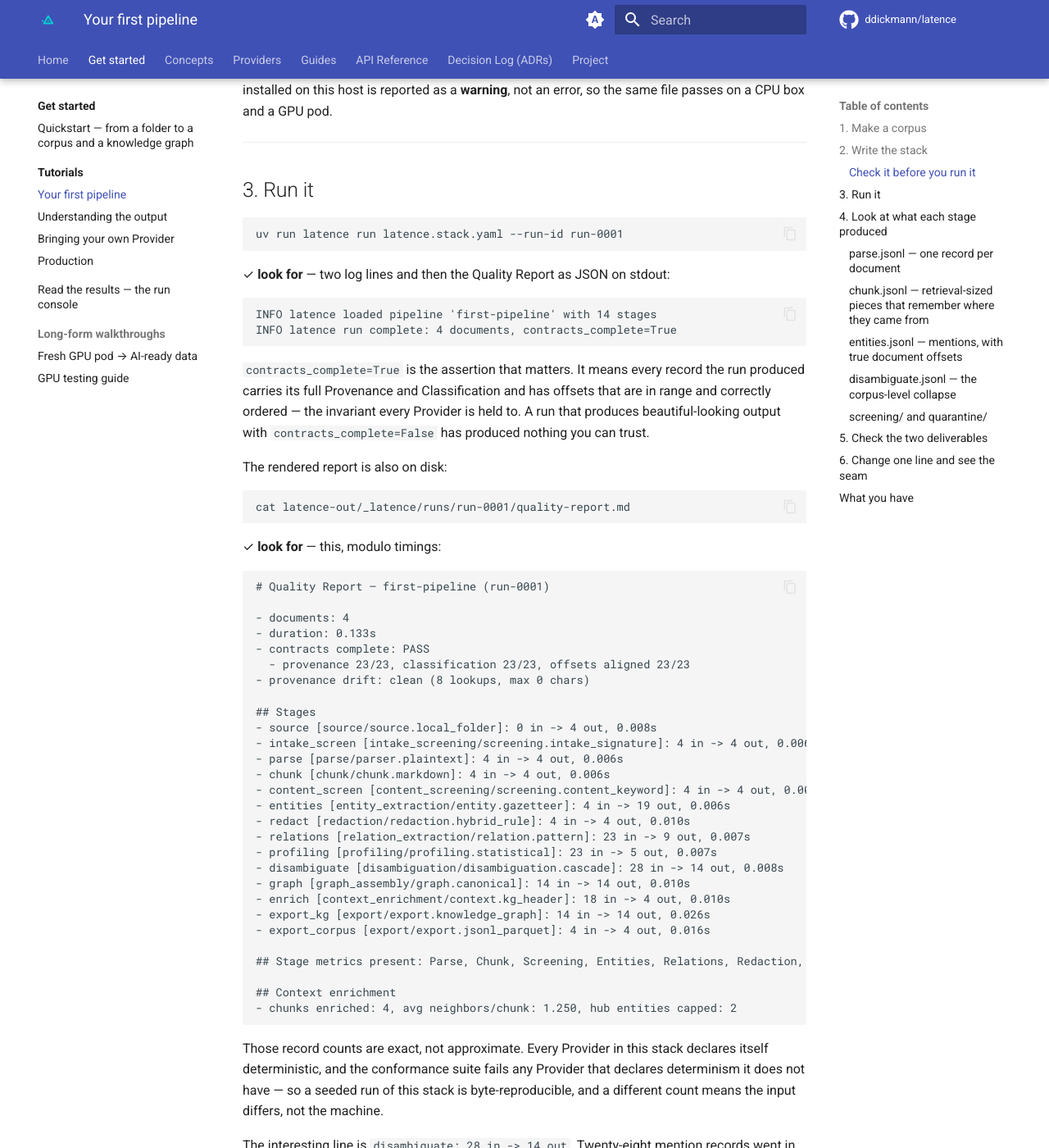
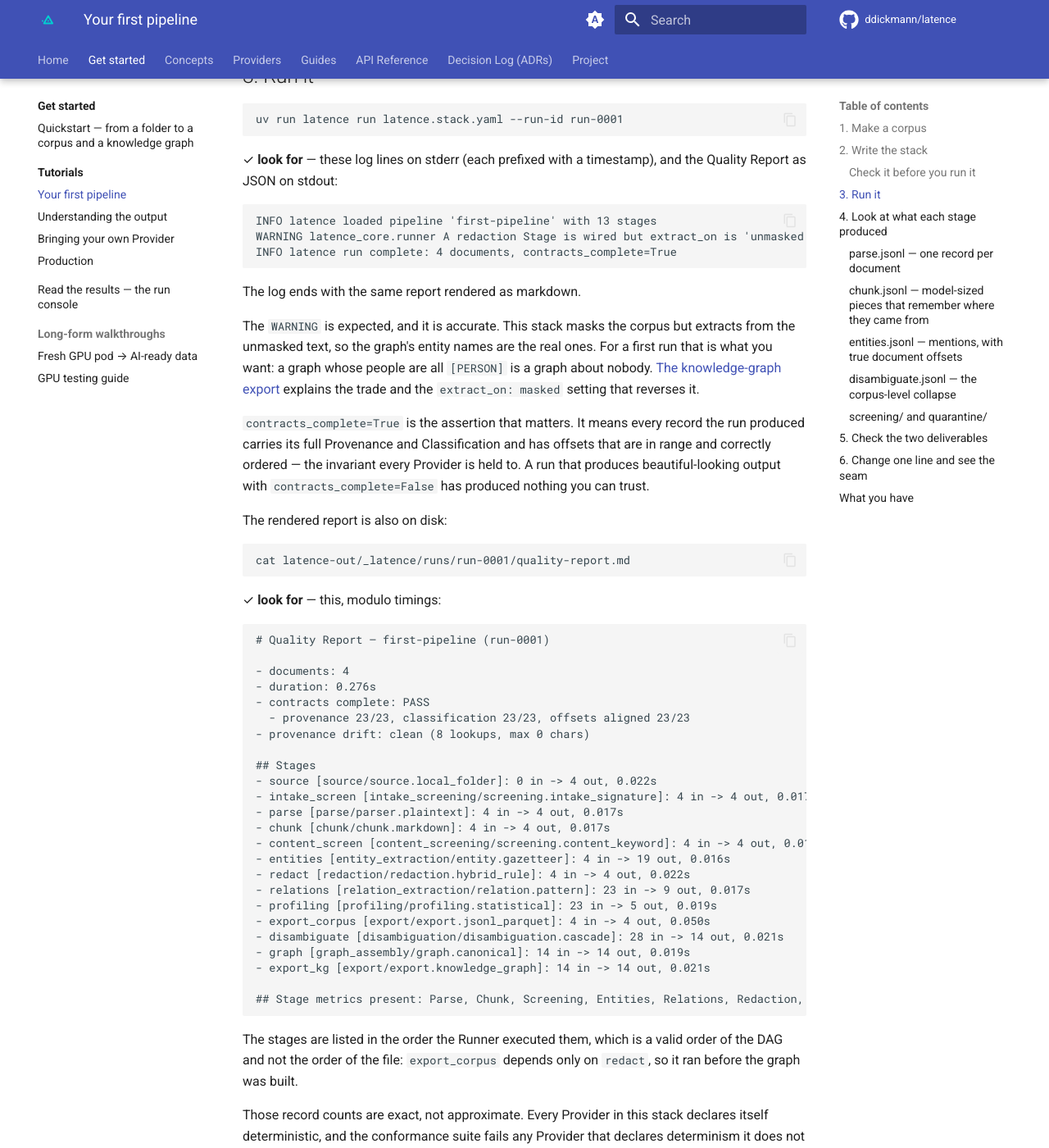
Before and after one commit to ddickmann/latence, an MkDocs documentation site: the page built from docs/tutorials/01-your-first-pipeline.md, in a window 1280 px wide and 1400 px high, scrolled down 4379 px. Shown: the whole window at 82% size. Built offline with MkDocs 1.6.1 and Material for MkDocs 9.7.7, drawn with Linux system fonts in a browser that asks for light colours; comment, search, counter and statistics services are not loaded; some of the changed text lies outside the part shown.

Commit message:
Docs: tutorial 1 shows the output of the thirteen-stage stack it builds
The stack in section 2 was already current; the sample output below it
was not. The run log, the Quality Report, the checkpoint list, the
export listing and the node table are replaced with what the stack
prints today. The enrich stage, the BM25 files and the centrality
column are gone, and the node check reads mention and document counts
instead. The expected warning about unmasked entity names in the graph
is shown and explained.

````diff
--- a/docs/tutorials/01-your-first-pipeline.md
+++ b/docs/tutorials/01-your-first-pipeline.md
@@ -1,10 +1,4 @@
 # Tutorial 1 — Your first pipeline
-
-!!! warning "Written before the retrieval tooling was removed"
-    This page predates [ADR-0068](../adr/0068-query-time-retrieval-tooling-is-removed-embedders-stay-only-as-a-resolution-signal.md), which removed the query-time retrieval
-    tooling together with Context Enrichment (`enrich`), graph features, hyperedges, the
-    BM25 / sparse / multi-vector export signals and the Qdrant sink. The stack in §2 is current; sample output further down that shows an `enrich` stage, a *Context enrichment* report section, `bm25-*` files or a `centrality` column is from before the removal.
-    The page is kept until it is rewritten.
 
 **What you will build.** A folder of four ordinary documents turned into an AI-ready corpus: chunked
 and PII-masked text with vectors, a knowledge graph whose entities are resolved across documents,
@@ -12,9 +6,9 @@ and a Quality Report that substantiates all of it. Then you will take the
 pipeline apart and see what each of the thirteen stages actually produced.
 
 **Prerequisites.** A clone of the framework with `uv sync` run, and nothing else. This tutorial uses
-only the in-core reference Providers, so it needs **no network, no model downloads and no GPU**, and
-the whole run finishes in well under a second. That is deliberate: you should be able to see the
-shape of the system before you spend anything on it.
+only the CPU reference Providers, so it needs **no network, no model downloads and no GPU**, and
+the pipeline itself finishes in well under a second. That is deliberate: you should be able to see
+the shape of the system before you spend anything on it.
 
 **Time.** About 20 minutes, most of it reading output.
 
@@ -190,7 +184,8 @@ Three details worth pausing on:
   redaction and extraction are independent branches over the same chunk stream. `export_corpus`
   reads `redact`, which is what makes the exported corpus masked.
 * **`embedder` is a nested `{provider, config}` block.** A Provider can resolve
-  another Provider through the same registry, so an optional signal bolts on without a new stage.
+  another Provider through the same registry, so the corpus export gets its vectors without a new
+  stage. Leave the block out and the export writes the same rows with no `embedding`.
 * **`storage_uri` is an fsspec URI.** `file://./latence-out` here; `s3://bucket/prefix` works
   unchanged, and nothing else in the file changes.
 
@@ -223,12 +218,22 @@ box and a GPU pod.
 uv run latence run latence.stack.yaml --run-id run-0001
 ```
 
-✓ **look for** — two log lines and then the Quality Report as JSON on stdout:
+✓ **look for** — these log lines on stderr (each prefixed with a timestamp), and the Quality
+Report as JSON on stdout:
 
 ```
-INFO latence loaded pipeline 'first-pipeline' with 14 stages
+INFO latence loaded pipeline 'first-pipeline' with 13 stages
+WARNING latence_core.runner A redaction Stage is wired but extract_on is 'unmasked': the exported corpus is masked while the knowledge graph is NOT. ...
 INFO latence run complete: 4 documents, contracts_complete=True
 ```
+
+The log ends with the same report rendered as markdown.
+
+The `WARNING` is expected, and it is accurate. This stack masks the corpus but extracts from the
+unmasked text, so the graph's entity names are the real ones. For a first run that is what you
+want: a graph whose people are all `[PERSON]` is a graph about nobody.
+[The knowledge-graph export](../anatomy/04-knowledge-graph-export.md#42-what-the-export-does-not-redact)
+explains the trade and the `extract_on: masked` setting that reverses it.
 
 `contracts_complete=True` is the assertion that matters. It means every record the run produced
 carries its full Provenance and Classification and has offsets that are in range and correctly
@@ -247,43 +252,43 @@ cat latence-out/_latence/runs/run-0001/quality-report.md
 # Quality Report — first-pipeline (run-0001)
 
 - documents: 4
-- duration: 0.133s
+- duration: 0.276s
 - contracts complete: PASS
   - provenance 23/23, classification 23/23, offsets aligned 23/23
 - provenance drift: clean (8 lookups, max 0 chars)
 
 ## Stages
-- source [source/source.local_folder]: 0 in -> 4 out, 0.008s
-- intake_screen [intake_screening/screening.intake_signature]: 4 in -> 4 out, 0.006s
-- parse [parse/parser.plaintext]: 4 in -> 4 out, 0.006s
-- chunk [chunk/chunk.markdown]: 4 in -> 4 out, 0.006s
-- content_screen [content_screening/screening.content_keyword]: 4 in -> 4 out, 0.007s
-- entities [entity_extraction/entity.gazetteer]: 4 in -> 19 out, 0.006s
-- redact [redaction/redaction.hybrid_rule]: 4 in -> 4 out, 0.010s
-- relations [relation_extraction/relation.pattern]: 23 in -> 9 out, 0.007s
-- profiling [profiling/profiling.statistical]: 23 in -> 5 out, 0.007s
-- disambiguate [disambiguation/disambiguation.cascade]: 28 in -> 14 out, 0.008s
-- graph [graph_assembly/graph.canonical]: 14 in -> 14 out, 0.010s
-- enrich [context_enrichment/context.kg_header]: 18 in -> 4 out, 0.010s
-- export_kg [export/export.knowledge_graph]: 14 in -> 14 out, 0.026s
-- export_corpus [export/export.jsonl_parquet]: 4 in -> 4 out, 0.016s
+- source [source/source.local_folder]: 0 in -> 4 out, 0.022s
+- intake_screen [intake_screening/screening.intake_signature]: 4 in -> 4 out, 0.017s
+- parse [parse/parser.plaintext]: 4 in -> 4 out, 0.017s
+- chunk [chunk/chunk.markdown]: 4 in -> 4 out, 0.017s
+- content_screen [content_screening/screening.content_keyword]: 4 in -> 4 out, 0.016s
+- entities [entity_extraction/entity.gazetteer]: 4 in -> 19 out, 0.016s
+- redact [redaction/redaction.hybrid_rule]: 4 in -> 4 out, 0.022s
+- relations [relation_extraction/relation.pattern]: 23 in -> 9 out, 0.017s
+- profiling [profiling/profiling.statistical]: 23 in -> 5 out, 0.019s
+- export_corpus [export/export.jsonl_parquet]: 4 in -> 4 out, 0.050s
+- disambiguate [disambiguation/disambiguation.cascade]: 28 in -> 14 out, 0.021s
+- graph [graph_assembly/graph.canonical]: 14 in -> 14 out, 0.019s
+- export_kg [export/export.knowledge_graph]: 14 in -> 14 out, 0.021s
 
-## Stage metrics present: Parse, Chunk, Screening, Entities, Relations, Redaction, Profiling, ...
+## Stage metrics present: Parse, Chunk, Screening, Entities, Relations, Redaction, Profiling, Disambiguation, Graph
+```
 
-## Context enrichment
-- chunks enriched: 4, avg neighbors/chunk: 1.250, hub entities capped: 2
-```
+The stages are listed in the order the Runner executed them, which is a valid order of the DAG
+and not the order of the file: `export_corpus` depends only on `redact`, so it ran before the
+graph was built.
 
 Those record counts are exact, not approximate. Every Provider in this stack declares itself
 deterministic, and the conformance suite fails any Provider that declares determinism it does not
 have — so a seeded run of this stack is byte-reproducible, and a different count means the input
 differs, not the machine.
 
-The interesting line is `disambiguate: 28 in -> 14 out`. Twenty-eight mention records went in and
-fourteen canonical records came out: the resolver collapsed "Acme", "Acme Corporation" and "Acme" in
-three different documents into one node. That collapse is the entire reason the graph is worth
-building, and it is why the pipeline does resolution *after* extraction rather than forcing one
-schema up front.
+The interesting line is `disambiguate: 28 in -> 14 out`. Twenty-eight records went in (19 entity
+mentions and 9 relations) and fourteen came out (5 canonical entities, and the 9 relations
+rewritten onto them): the resolver collapsed the seven mentions of Acme, found in three different
+documents, into one node. That collapse is the entire reason the graph is worth building, and it
+is why the pipeline does resolution *after* extraction rather than forcing one schema up front.
 
 ---
 
@@ -297,8 +302,8 @@ inspectable dataset the next stage reads.
 ls latence-out/_latence/runs/run-0001/checkpoints/
 ```
 
-✓ **look for** — one `.jsonl` per stage: `source`, `intake_screen`, `parse`, `chunk`,
-`content_screen`, `entities`, `relations`, `redact`, `profiling`, `disambiguate`, `graph`, `enrich`,
+✓ **look for** — one `.jsonl` per stage, thirteen in all: `source`, `intake_screen`, `parse`,
+`chunk`, `content_screen`, `entities`, `relations`, `redact`, `profiling`, `disambiguate`, `graph`,
 `export_kg`, `export_corpus`.
 
 Walk down them. (`python -m json.tool` is enough; `jq` is nicer.)
@@ -314,7 +319,7 @@ head -c 400 latence-out/_latence/runs/run-0001/checkpoints/parse.jsonl
 and a content-addressed `document_id` of the form `sha256:<64 hex>`. That id is how the document is
 identified for the rest of its life — including by `latence retract` and `latence purge`.
 
-### `chunk.jsonl` — retrieval-sized pieces that remember where they came from
+### `chunk.jsonl` — model-sized pieces that remember where they came from
 
 ✓ **look for** — each chunk carries `token_count`, an `offset_map`, and a `page_slice` listing
 exactly the document pages its `[char_start, char_end)` span overlaps. A chunk is *self-describing*:
@@ -355,8 +360,8 @@ ls latence-out/_latence/runs/run-0001/screening/ latence-out/_latence/runs/run-0
 ✓ **look for** — a `.jsonl` for each of the two screening checkpoints, and empty quarantine files.
 Nothing in this corpus is oversized, malformed or injection-bearing, so nothing was held back. Run
 `latence-demo` if you want to see them populated: its bundled corpus plants a zip bomb, an oversized
-file, a type-spoofed PDF and a prompt-injection payload, and the demo exits non-zero if any of them
-gets through.
+file, a type-spoofed PDF and a prompt-injection payload. The first three are quarantined, the
+fourth is flagged, and the demo exits non-zero if any of the four checks disagrees.
 
 ---
 
@@ -366,11 +371,11 @@ gets through.
 ls latence-out/_latence/runs/run-0001/export/
 ```
 
-✓ **look for** — eight files:
+✓ **look for** — six files:
 
 ```
-bm25-postings.parquet  graph-edges.parquet  graph.graphml  records.jsonl
-bm25-stats.json        graph-nodes.parquet  graph.ttl      records.parquet
+graph-edges.parquet  graph.graphml  records.jsonl
+graph-nodes.parquet  graph.ttl      records.parquet
 ```
 
 Two quick sanity checks before the next tutorial reads them properly.
@@ -416,27 +421,27 @@ and those placeholders present in the exported `content`, which matches the `red
 
 ```bash
 uv run python -c "
-import pyarrow.parquet as pq
+import json, pyarrow.parquet as pq
 t = pq.read_table('latence-out/_latence/runs/run-0001/export/graph-nodes.parquet')
 for r in t.to_pylist():
-    print(f\"{r['type']:7} {r['canonical_name']:14} centrality={r['centrality']:.4f}\")
+    p = json.loads(r['properties'])
+    print(f\"{r['type']:7} {r['canonical_name']:14} mentions={p['mention_count']} documents={p['document_count']}\")
 "
 ```
 
-✓ **look for** — exactly five nodes, and `Acme` the most central of them:
+✓ **look for** — exactly five nodes, and `Acme` the one with the most mentions:
 
 ```
-PERSON  Bob Reyes      centrality=0.1493
-ORG     Acme           centrality=0.3396
-ORG     Globex         centrality=0.2127
-PERSON  Carol Nguyen   centrality=0.1493
-PERSON  Alice Turner   centrality=0.1493
+PERSON  Bob Reyes      mentions=3 documents=2
+ORG     Acme           mentions=7 documents=3
+ORG     Globex         mentions=6 documents=3
+PERSON  Carol Nguyen   mentions=1 documents=1
+PERSON  Alice Turner   mentions=2 documents=2
 ```
 
-Five nodes from nineteen mentions across four documents. `Acme`, `Acme Corporation` and the bare
-`Acme` in `incident.md` are one node. The centrality column is PageRank over the assembled graph —
-it is not decoration, it is a signal the retrieval layer reads later to avoid being swamped by hub
-entities.
+Five nodes from nineteen mentions across four documents. The seven Acme mentions, from
+`handbook.md`, `contract.md` and `incident.md`, are one node; `properties` is a JSON column that
+records how many mentions and documents stand behind each node.
 
 !!! note "Five nodes is the ceiling here, and that is the point"
     `entity.gazetteer` finds exactly the terms you listed and nothing else. It found no dates, no
@@ -493,7 +498,8 @@ ready-made matrix for exactly this comparison (run it from inside the repo, wher
 uv run latence bake-off matrix/chunk.yaml
 ```
 
-✓ **look for** — a `MATRIX-RESULTS-chunk.md` table plus a JSON companion, one row per candidate:
+✓ **look for** — a `MATRIX-RESULTS-chunk.md` table plus a JSON companion, written next to the
+matrix file (pass `--out-dir` to put them somewhere else), one row per candidate:
 
 ```
 # Bake-off — `chunk` (chunk) — provider matrix
@@ -502,19 +508,20 @@ uv run latence bake-off matrix/chunk.yaml
 - corpus documents: 7
 - candidates: 2
 
-| candidate | quality | latency (docs/s) | memory measured/declared (MiB) | ... |
-| `chunk.markdown`        | chunks=4 (offset_preserving_fraction=1, tokens=185) | 339.3 | 19.06 / 16 | ... |
-| `chunk.sentence_window` | chunks=4 (offset_preserving_fraction=1, tokens=185) | 345.1 | 19.03 / 16 | ... |
+| candidate | quality | latency (docs/s) | memory measured/declared (MiB) | cost/1k | license | deterministic | errors | skipped/why |
+| `chunk.markdown`        | chunks=4 (chunks=4, offset_preserving_fraction=1, tokens=185) | 159.0 (0.0252s) | 19.06 / 16 | n/a | Apache-2.0 (verified) | declared=yes, observed=identical | 0 | — |
+| `chunk.sentence_window` | chunks=4 (chunks=4, offset_preserving_fraction=1, tokens=185) | 174.1 (0.0230s) | 19.03 / 16 | n/a | Apache-2.0 (verified) | declared=yes, observed=identical | 0 | — |
 ```
 
-Three things to notice. The quality, license and determinism columns are read from each Provider's
-own **declared** profile plus the run's Quality Report — nothing is invented for the table. A
-candidate that crashes or is device-skipped becomes a **row saying so**, never an aborted matrix.
-And the corpus is the *bundled* one (7 documents), not your folder: a bake-off is a controlled
-comparison of Providers, so it holds the corpus constant along with every other stage.
+Three things to notice. The license column is read from each Provider's own **declared** profile,
+the quality column from the run's Quality Report, and the determinism column states both what the
+Provider declared and what two runs showed — nothing is invented for the table. A candidate that
+crashes or is device-skipped becomes a **row saying so**, never an aborted matrix. And the corpus
+is the *bundled* one (7 documents), not your folder: a bake-off is a controlled comparison of
+Providers, so it holds the corpus constant along with every other stage.
 
-Latency here is wall-clock and machine-relative — reported, not gated. Two CPU chunkers within 2%
-of each other on a seven-document corpus is a measurement, not a result.
+Latency here is wall-clock and machine-relative — reported, not gated. Two CPU chunkers this close
+on a seven-document corpus is a measurement, not a result.
 
 Restore `chunk.markdown` before moving on, so the next tutorial's numbers match.
 
````
Also changed, not shown: other parts of docs/tutorials/01-your-first-pipeline.md (+2 -2 lines).
